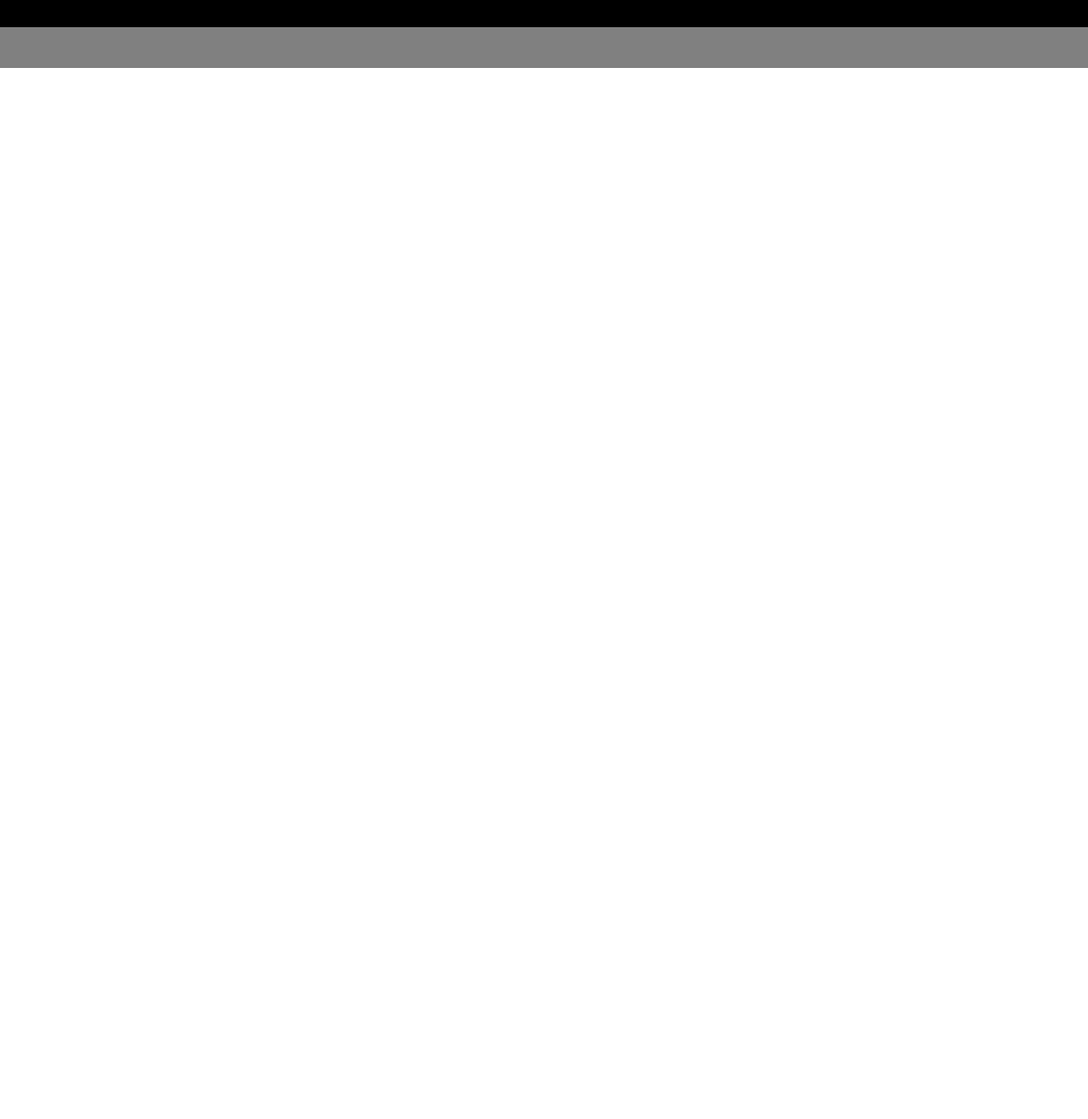
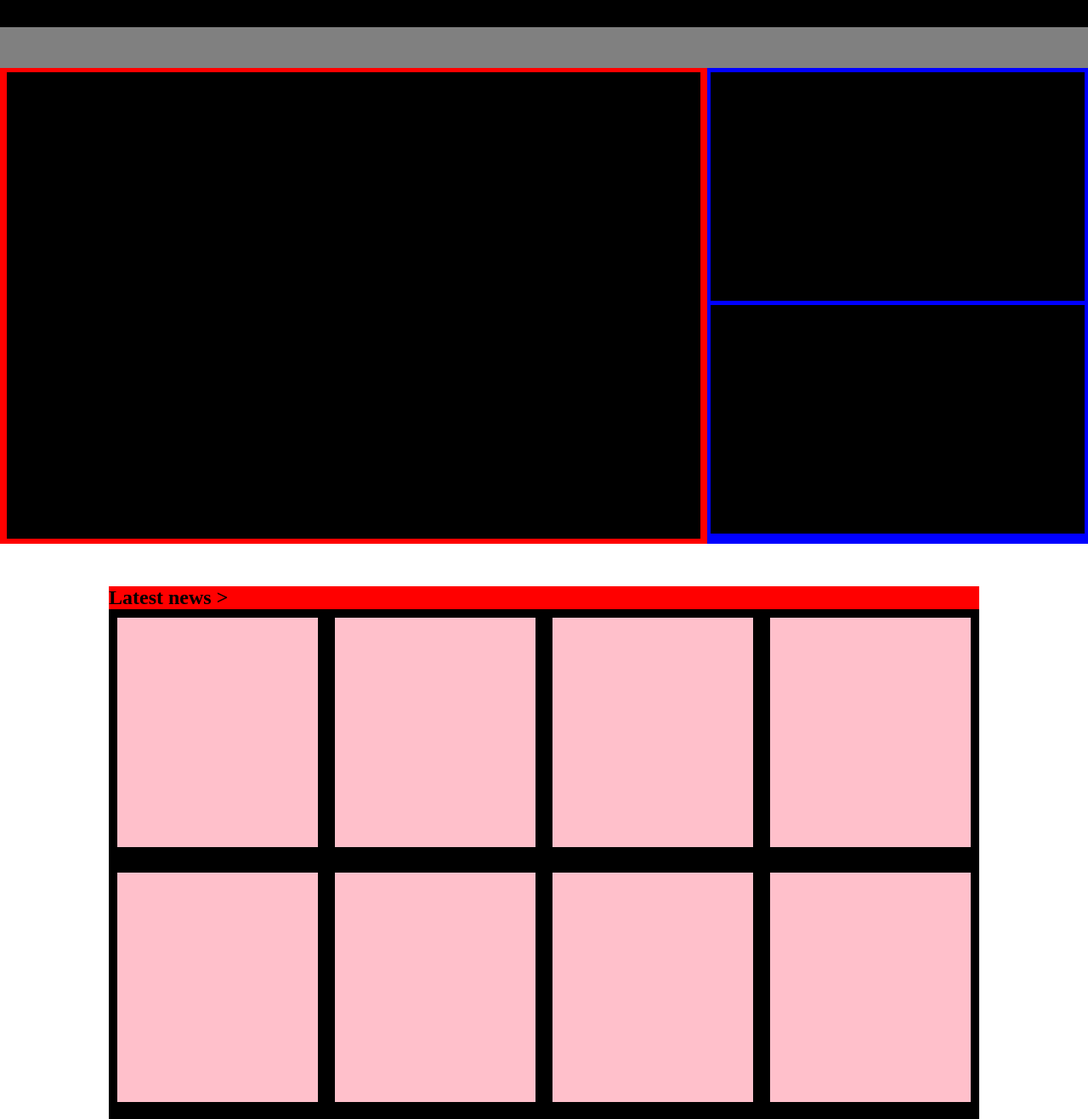
Before and after one commit to jegrieve/responsive_website_nextweb, a plain HTML site: page index.html in a window 1280 px wide. Shown: the whole page at 85% size. Before the commit the page ends 800 px from the top, so only its background shows below. Drawn offline with Linux system fonts and the light colour scheme.

Commit message:
add main article and latest news article positionnin

```diff
--- a/index.html
+++ b/index.html
@@ -11,10 +11,61 @@
         <div id = "tnw-logo">
             <img id = "big-logo" alt="The Next Web" src="https://cdn0.tnwcdn.com/wp-content/themes/cyberdelia/assets/img/tnw.svg">
         </div>
-        <div id = "top-nav"></div>
-        <div id = "bot-nav"></div>
+        <div id = "nav-container">
+            <div id = "top-nav"></div>
+            <div id = "bot-nav"></div>
+        </div>
     </nav>
-    <main></main>
+    <main>
+        <section id = "main-articles">
+            <div id = "articles-container">
+                <div id = "article-big">
+                    <div id = "article-one"></div>
+                </div>
+                <div id = "article-column">
+                    <div id = "article-two"></div>
+                    <div id = "article-three"></div>
+                </div>
+            </div>
+        </section>
+        <section id = "latest-news-articles">
+            <h2 id = "latest-news-title">Latest news ></h2>
+            <div id = "latest-articles-container">
+                <div class = "news-article">
+                    <div class = "news-img"></div>
+                    <div class = "news-info"></div>
+                </div>
+                <div class = "news-article">
+                    <div class = "news-img"></div>
+                    <div class = "news-info"></div>
+                </div>
+                <div class = "news-article">
+                    <div class = "news-img"></div>
+                    <div class = "news-info"></div>
+                </div>
+                <div class = "news-article">
+                    <div class = "news-img"></div>
+                    <div class = "news-info"></div>
+                </div>
+                <div class = "news-article">
+                    <div class = "news-img"></div>
+                    <div class = "news-info"></div>
+                </div>
+                <div class = "news-article">
+                    <div class = "news-img"></div>
+                    <div class = "news-info"></div>
+                </div>
+                <div class = "news-article">
+                    <div class = "news-img"></div>
+                    <div class = "news-info"></div>
+                </div>
+                <div class = "news-article">
+                    <div class = "news-img"></div>
+                    <div class = "news-info"></div>
+                </div>
+            </div>
+        </section>
+    </main>
     <footer></footer>
 </body>
 </html>
--- a/styles.css
+++ b/styles.css
@@ -6,54 +6,145 @@
 
 nav {
     display: flex;
+    height: 80px;
     flex-wrap: wrap;
+}
+
+#nav-container {
+    flex: 4;
 }
 
 #top-nav {
     background-color: black;
     height: 32px;
-    width: 100%;
 }
 
 #bot-nav {
     background-color: grey;
     height: 48px;
-    width: 100%;
 }
 
 #tnw-logo {
     display: none;
     background-color: black;
     height: 80px;
-    width: 106px;
+    flex: 1;
 }
-/*1536px*/
 
 #big-logo {
-    width: 70%;
+    width: 80%;
     margin-top: 30px;
     margin-left: 15px;
 }
 
+#articles-container {
+    display: flex;
+    height: 560px;
+}
+
+#article-big {
+    background-color: red;
+    width: 65%;
+}
+
+#article-column {
+    background-color: blue;
+    width: 35%;
+}
+
+#article-one {
+    background-color: black;
+    margin: auto;
+    margin-top: 5px;
+    height: 98%;
+    width: 98%;
+}
+
+#article-two {
+    background-color: black;
+    height: 48%;
+    width: 98%;
+    margin: auto;
+    margin-top: 5px;
+}
+
+#article-three {
+    background-color: black;
+    height: 48%;
+    width: 98%;
+    margin: auto;
+    margin-top: 5px;
+}
+
+#latest-news-articles {
+    max-width: 80%;
+    background-color: red;
+    margin: auto;
+    margin-top: 50px;
+}
+
+
+#latest-articles-container {
+    display: flex;
+    flex-wrap: wrap;
+    margin: auto;
+    height: 600px;
+    background-color: black;
+    justify-content: space-around;
+}
+
+.news-article {
+    margin-top: 10px;
+    height: 45%;
+    width: 23%;
+    background-color: pink;
+}
+
 @media (max-width: 1024px) {
-    #top-nav {
-        flex: 1;
-    }
-
-    #bot-nav {
-
-    }
 
     #tnw-logo {
         display: block;
+    }
+
+    #articles-container {
+        height: 450px;
     }
 }
 
 
 @media (max-width: 768px) {
+    nav {
+        height: 48px;
+    }
+
     #top-nav {
         display: none;
     }
+
+    #tnw-logo {
+        height: 48px;
+    }
+
+    #big-logo {
+        margin: auto;
+        padding-top: 15px;
+        padding-left: 20px;
+    }
+
+    #article-big {
+        height: 33%;
+        width: 100%;
+    }
+
+    #articles-container {
+        height: 650px;
+        flex-wrap: wrap;
+        flex-direction: column;
+    }
+
+    #article-column {
+        background-color: blue;
+        width: 100%;
+        height: 66%;
+    }
 }
-
-@media ()
```
